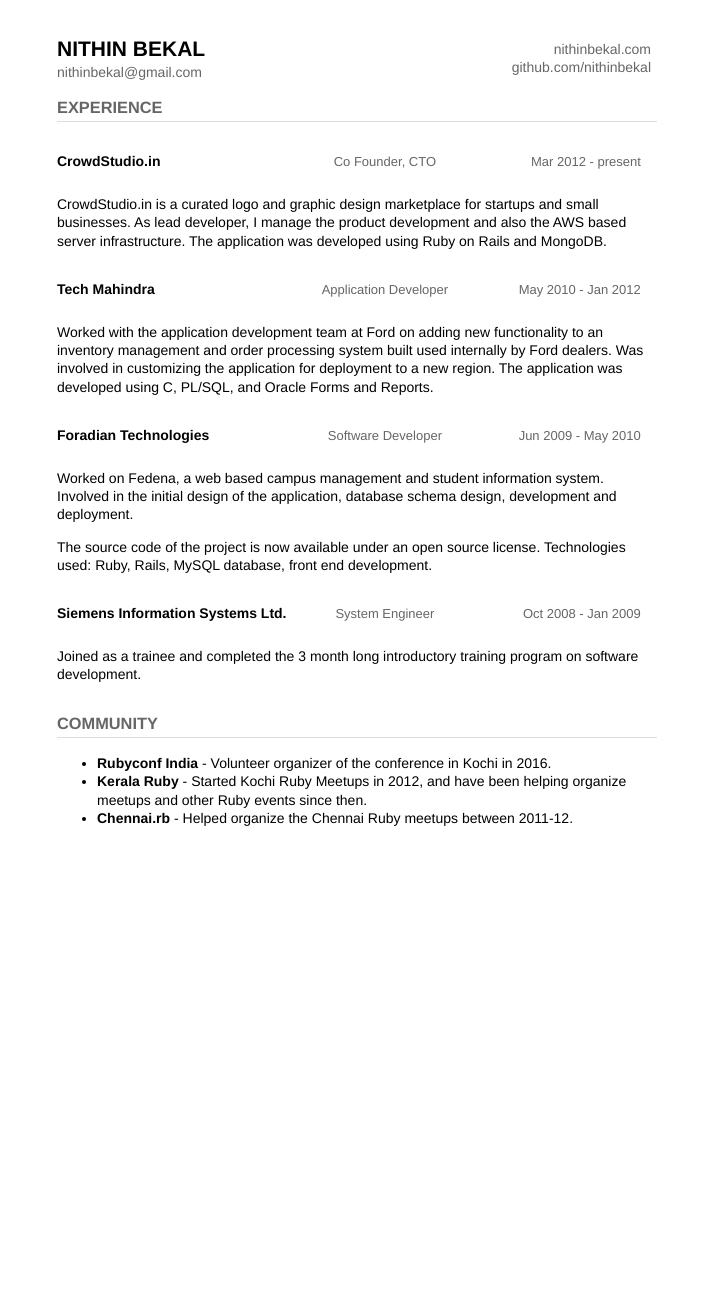
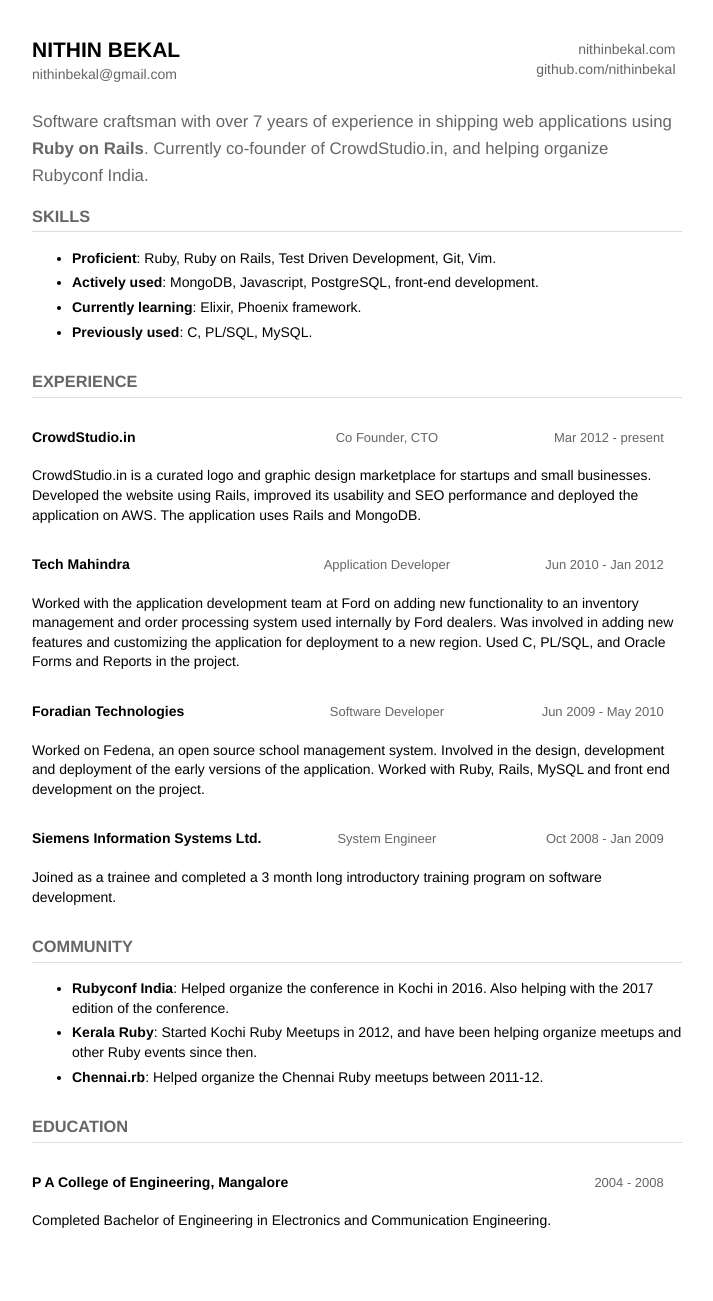
Before and after one commit to nithinbekal/nithinbekal.github.io, a Jekyll site: the page resume.html, which Jekyll copies as it is, in a window 1280 px wide. Shown: the whole page, without its empty margins (283-996 px from the left). Built offline with Jekyll 4.4.1, drawn with Linux system fonts in a browser that asks for light colours; before the commit the page ends 900 px from its top, so only the background shows below that.

Commit message:
Update resume

```diff
--- a/resume.html
+++ b/resume.html
@@ -24,24 +24,35 @@
         font-family: "Helvetica Neue", Helvetica, Arial, sans-serif;
         font-size: 14px;
         margin: 20px auto;
-        line-height: 1.3em;
-        max-width: 600px;
+        line-height: 1.4em;
+        max-width: 650px;
         padding: 20px 40px;
       }
+
+      .page-break { page-break-after: always; }
 
       #header h2 { margin: 0; padding: 0 0 5px 0; }
       #header a { color: #666; text-decoration: none; }
 
-      #experience h3,
-      .community h3 {
+      .overview {
+        font-size: 1.2em;
+        line-height: 1.6em;
+        padding-top: 0.5em;
+      }
+
+      .experience-list { margin: 0 0 30px 0; }
+
+      .experience-list h3 {
         border-bottom: 1px solid #ddd;
         color: #666;
         padding: 0 0 5px 0;
         text-transform: uppercase;
       }
 
+      .experience-list ul li { margin: 5px 0; }
+
       .experience { margin: 30px 0; }
-      .experience .details { padding: 0 0 10px 0; }
+      .experience .details { padding: 0 0 5px 0; }
 
       .experience .company {
         display: inline-block;
@@ -78,7 +89,23 @@
 
       <div id="content">
 
-        <div id="experience">
+        <p class="overview text-muted">
+          Software craftsman with over 7 years of experience in shipping web applications
+          using <b>Ruby on Rails</b>.
+          Currently co-founder of CrowdStudio.in, and helping organize Rubyconf India.
+        </p>
+
+        <div class="experience-list">
+          <h3>Skills</h3>
+          <ul>
+            <li><b>Proficient</b>: Ruby, Ruby on Rails, Test Driven Development, Git, Vim.</li>
+            <li><b>Actively used</b>: MongoDB, Javascript, PostgreSQL, front-end development.</li>
+            <li><b>Currently learning</b>: Elixir, Phoenix framework.</li>
+            <li><b>Previously used</b>: C, PL/SQL, MySQL.</li>
+          </ul>
+        </div>
+
+        <div class="experience-list">
           <h3>Experience</h3>
 
           <div class="experience">
@@ -89,8 +116,8 @@
             </div>
             <p>
               CrowdStudio.in is a curated logo and graphic design marketplace for startups and small businesses.
-              As lead developer, I manage the product development and also the AWS based server infrastructure.
-              The application was developed using Ruby on Rails and MongoDB.
+              Developed the website using Rails, improved its usability and SEO performance and deployed the application on AWS.
+              The application uses Rails and MongoDB.
             </p>
           </div>
 
@@ -98,13 +125,13 @@
             <div class="details clearfix">
               <b class="company">Tech Mahindra</b>
               <span class="role">Application Developer</span>
-              <span class="when">May 2010 - Jan 2012</span>
+              <span class="when">Jun 2010 - Jan 2012</span>
             </div>
             <p>
               Worked with the application development team at Ford on adding new functionality
-              to an inventory management and order processing system built used internally by Ford dealers.
-              Was involved in customizing the application for deployment to a new region.
-              The application was developed using C, PL/SQL, and Oracle Forms and Reports.
+              to an inventory management and order processing system used internally by Ford dealers.
+              Was involved in adding new features and customizing the application for deployment to a new region.
+              Used C, PL/SQL, and Oracle Forms and Reports in the project.
             </p>
           </div>
 
@@ -115,12 +142,9 @@
               <span class="when">Jun 2009 - May 2010</span>
             </div>
             <p>
-              Worked on Fedena, a web based campus management and student information system.
-              Involved in the initial design of the application, database schema design, development and deployment.
-            </p>
-            <p>
-              The source code of the project is now available under an open source license.
-              Technologies used: Ruby, Rails, MySQL database, front end development.
+              Worked on Fedena, an open source school management system.
+              Involved in the design, development and deployment of the early versions of the application.
+              Worked with Ruby, Rails, MySQL and front end development on the project.
             </p>
           </div>
 
@@ -130,17 +154,31 @@
               <span class="role">System Engineer</span>
               <span class="when">Oct 2008 - Jan 2009</span>
             </div>
-            <p>Joined as a trainee and completed the 3 month long introductory training program on software development.</p>
+            <p>Joined as a trainee and completed a 3 month long introductory training program on software development.</p>
           </div>
         </div> <!-- #experience -->
 
-        <div class="community">
+        <div class="page-break"></div>
+
+        <div class="experience-list">
           <h3>Community</h3>
           <ul>
-            <li><b>Rubyconf India</b> - Volunteer organizer of the conference in Kochi in 2016.</li>
-            <li><b>Kerala Ruby</b> - Started Kochi Ruby Meetups in 2012, and have been helping organize meetups and other Ruby events since then.</li>
-            <li><b>Chennai.rb</b> - Helped organize the Chennai Ruby meetups between 2011-12.</li>
+            <li><b>Rubyconf India</b>: Helped organize the conference in Kochi in 2016. Also helping with the 2017 edition of the conference.</li>
+            <li><b>Kerala Ruby</b>: Started Kochi Ruby Meetups in 2012, and have been helping organize meetups and other Ruby events since then.</li>
+            <li><b>Chennai.rb</b>: Helped organize the Chennai Ruby meetups between 2011-12.</li>
           </ul>
+        </div>
+
+        <div class="experience-list">
+          <h3>Education</h3>
+          <div class="experience">
+            <div class="details clearfix">
+              <b class="company">P A College of Engineering, Mangalore</b>
+              <span class="role"></span>
+              <span class="when">2004 - 2008</span>
+            </div>
+            <p>Completed Bachelor of Engineering in Electronics and Communication Engineering.</p>
+          </div>
         </div>
 
       </div><!--content -->
```
